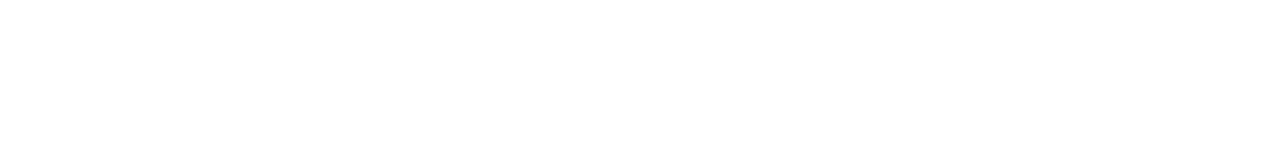
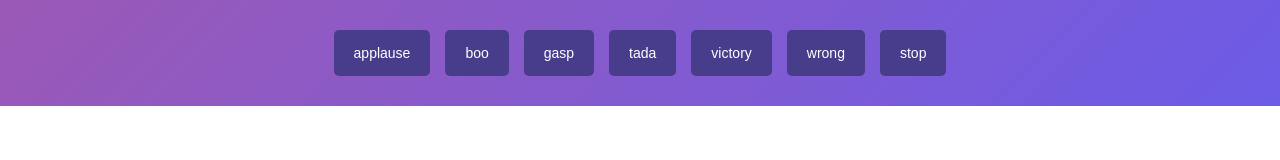
Before and after one commit to acciojob/Soundbar-Isha0016, a website: page main.html in a window 1280 px wide. Drawn offline with Linux system fonts and the light colour scheme.

Commit message:
created a submission

```diff
--- a/main.html
+++ b/main.html
@@ -1,16 +1,23 @@
 <!DOCTYPE html>
+<html lang="en">
+<head>
+    <meta charset="UTF-8">
+    <meta name="viewport" content="width=device-width, initial-scale=1.0">
+    <title>Soundboard</title>
+    <link rel="stylesheet" href="styles.css">
+</head>
+<body>
 
-<html>
+    <div class="soundboard">
+        <button id="applause">applause</button>
+        <button id="boo">boo</button>
+        <button id="gasp">gasp</button>
+        <button id="tada">tada</button>
+        <button id="victory">victory</button>
+        <button id="wrong">wrong</button>
+        <button id="stop">stop</button>
+    </div>
 
-<head>
-	<link rel="stylesheet" href="styles.css">
-</head>
-
-<body>
-	<!-- the entire body must be written by student -->
-    <script type="text/javascript" src="./script.js">
-</script>
-
+    <script src="script.js"></script>
 </body>
-
 </html>
--- a/script.js
+++ b/script.js
@@ -1 +1,38 @@
 //your JS code here. If required.
+const sounds = [
+    "applause",
+    "boo",
+    "gasp",
+    "tada",
+    "victory",
+    "wrong"
+];
+
+let currentAudio = null;
+
+sounds.forEach(function (sound) {
+    const button = document.getElementById(sound);
+
+    button.addEventListener("click", function () {
+        if (currentAudio) {
+            currentAudio.pause();
+            currentAudio.currentTime = 0;
+        }
+
+        currentAudio = new Audio(
+            `sounds/${sound}.mp3`
+        );
+
+        currentAudio.play().catch(function (error) {
+            console.error("Unable to play sound:", error);
+        });
+    });
+});
+
+document.getElementById("stop").addEventListener("click", function () {
+    if (currentAudio) {
+        currentAudio.pause();
+        currentAudio.currentTime = 0;
+        currentAudio = null;
+    }
+});
--- a/styles.css
+++ b/styles.css
@@ -1 +1,33 @@
 /*  your css code here. If applicable */
+body {
+    margin: 0;
+    font-family: Arial, sans-serif;
+}
+
+.soundboard {
+    display: flex;
+    justify-content: center;
+    align-items: center;
+    flex-wrap: wrap;
+    gap: 15px;
+    padding: 30px;
+    background: linear-gradient(135deg, #9b59b6, #6c5ce7);
+}
+
+.soundboard button {
+    padding: 15px 20px;
+    border: none;
+    border-radius: 5px;
+    background-color: #483d8b;
+    color: white;
+    cursor: pointer;
+    font-size: 14px;
+}
+
+.soundboard button:hover {
+    background-color: #302060;
+}
+
+.soundboard button:active {
+    transform: scale(0.95);
+}
```
